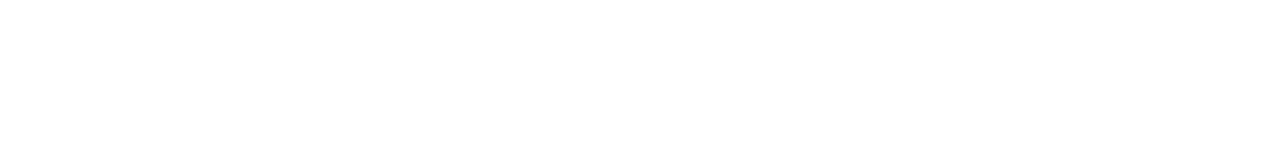
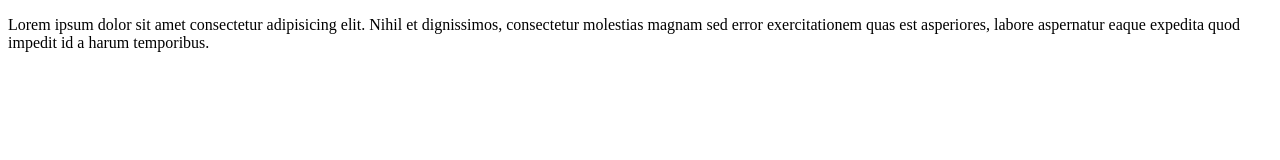
Before and after one commit to Alejandraqt/RepositorioPrueba, a plain HTML site: page index.html in a window 1280 px wide. Drawn offline with Linux system fonts and the light colour scheme.

Commit message:
Se agrega el cambio de la persona dos

```diff
--- a/index.html
+++ b/index.html
@@ -6,6 +6,6 @@
     <title>Document</title>
 </head>
 <body>
-
+    <p>Lorem ipsum dolor sit amet consectetur adipisicing elit. Nihil et dignissimos, consectetur molestias magnam sed error exercitationem quas est asperiores, labore aspernatur eaque expedita quod impedit id a harum temporibus.</p>
 </body>
 </html>
```
